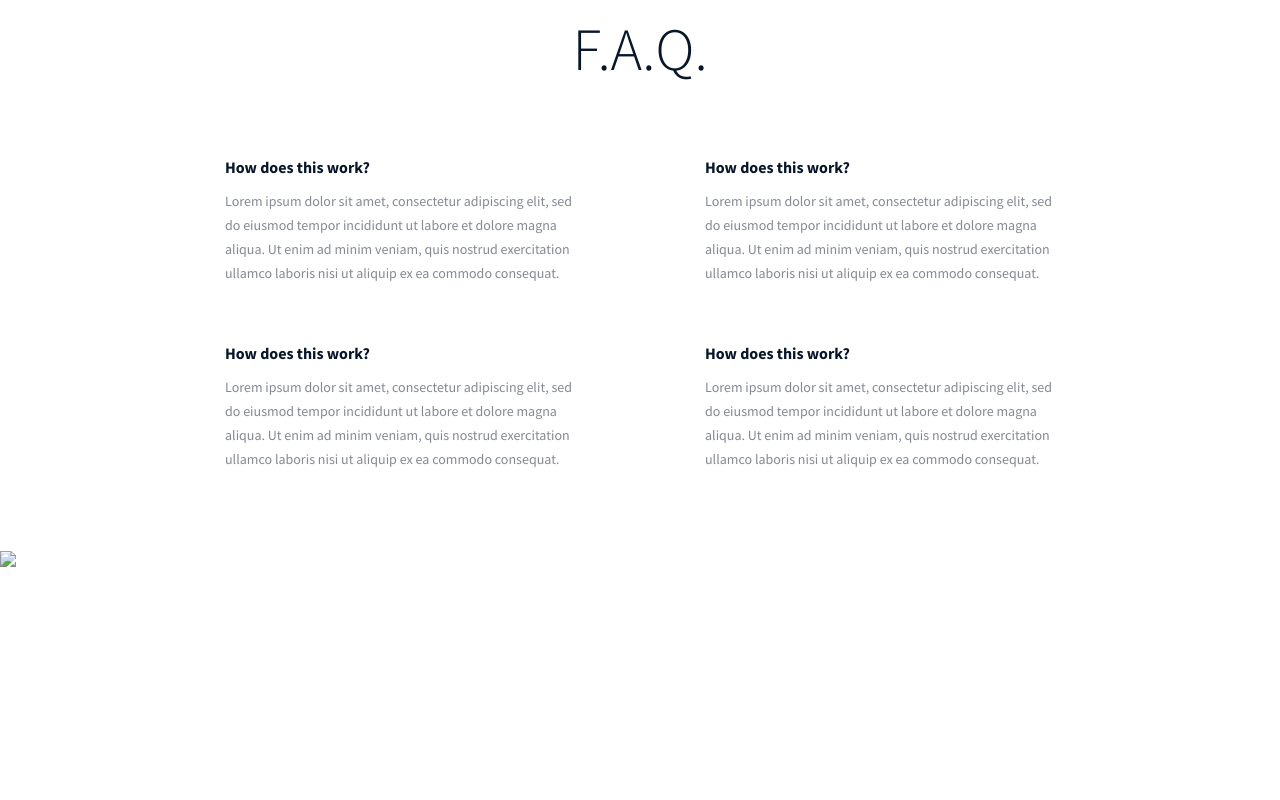
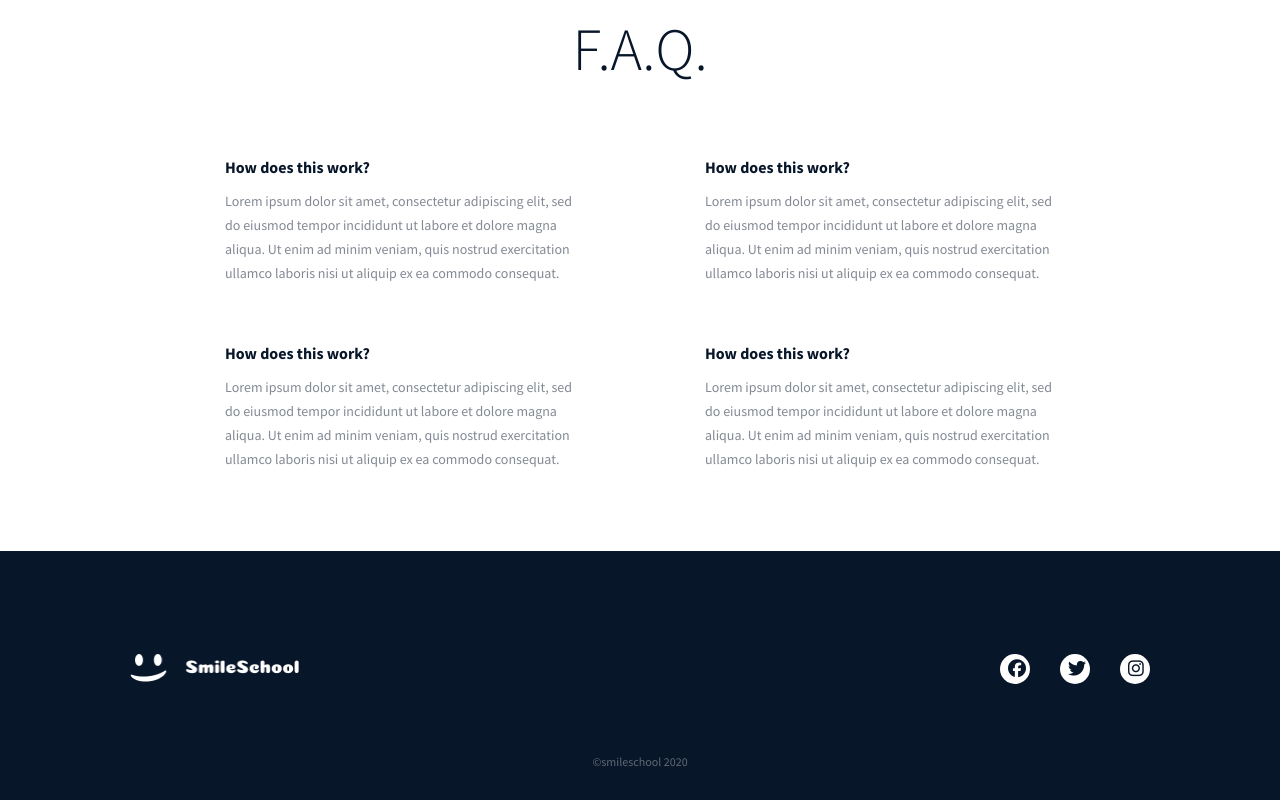
Before and after one commit to AminaAzzmouri/alx_html_css, a plain HTML site: page css_advanced/index.html in a window 1280 px wide. Shown: the part 2996-3796 px from the top of the page. Before the commit the page ends 3607 px from the top, so only its background shows below. Drawn offline with Linux system fonts and the light colour scheme.

Commit message:
Add styled footer with logo, social icons, and copyright text

```diff
--- a/css_advanced/index.html
+++ b/css_advanced/index.html
@@ -290,23 +290,23 @@
 
     </main>
 
-    <footer>
+    <footer class="site-footer">
 
-        <section>
+        <section class="footer-content">
 
-            <div>
+            <div class="footer-top">
 
-                <img src="/logo.png" alt="logo">
+                <img src="Images/logo.png" alt="logo" class="footer-logo" />
 
-                <div>
+                <div class="footer-socials">
+
                     <i class="fa-brands fa-facebook"></i>
                     <i class="fa-brands fa-twitter"></i>
                     <i class="fa-brands fa-instagram"></i>
                 </div>
-
             </div>
 
-            <p>©smileschool 2020</p>
+            <p class="footer-copy">©smileschool 2020</p>
 
         </section>
 
--- a/css_advanced/styles.css
+++ b/css_advanced/styles.css
@@ -632,3 +632,79 @@ main > section:nth-child(3) > div > div p:last-child {
     grid-template-columns: 1fr;
   }
 }
+
+
+/* Footer Section */
+.site-footer {
+  background: #071629;
+  height: 249px;
+  width: 100vw;
+  margin-left: calc(-50vw + 50%);
+  display: flex;
+  align-items: center;
+  justify-content: center;
+}
+
+.footer-content {
+  width: 100%;
+  max-width: 1100px;
+  padding: 0 40px;
+  display: flex;
+  flex-direction: column;
+  align-items: center;
+  justify-content: space-evenly; /* 👈 This pushes footer-copy to bottom */
+  height: 100%;                   /* 👈 Ensures full height is used */
+}
+
+.footer-top {
+  width: 100%;
+  display: flex;
+  justify-content: space-between;
+  align-items: center;
+  margin-top: 70px; /* ⬅️ Adjust as needed */
+}
+
+.footer-logo {
+  width: 169px;
+  height: 30px;
+}
+
+.footer-socials {
+  display: flex;
+  gap: 30px;
+}
+
+.footer-socials i {
+  font-size: 18px;
+  color: #071629;
+  background: white;
+  border-radius: 50%;
+  padding: 8px;
+  width: 30px;
+  height: 30px;
+  text-align: center;
+  line-height: 14px;
+}
+
+.footer-copy {
+  margin-top: 40px; /* ⬅ spacing from top */
+  font-family: "Source Sans Pro", sans-serif;
+  font-weight: 400;
+  font-size: 12px;
+  line-height: 100%;
+  opacity: 0.35;
+  color: white;
+  text-align: center;
+
+  /* ⬇ center under content, not entire screen */
+  width: fit-content;
+  align-self: center;
+}
+
+
+@media (max-width: 768px) {
+  .footer-top {
+    flex-direction: column;
+    gap: 20px;
+  }
+}
```
